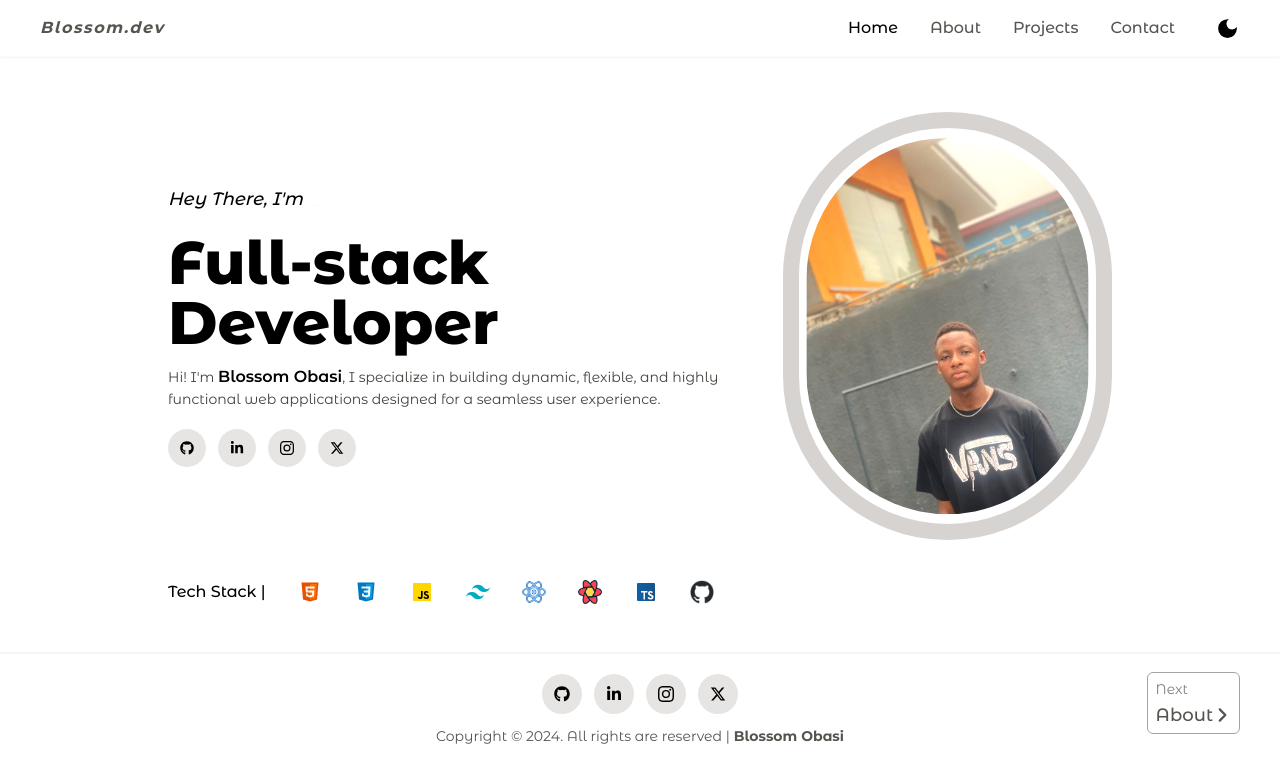
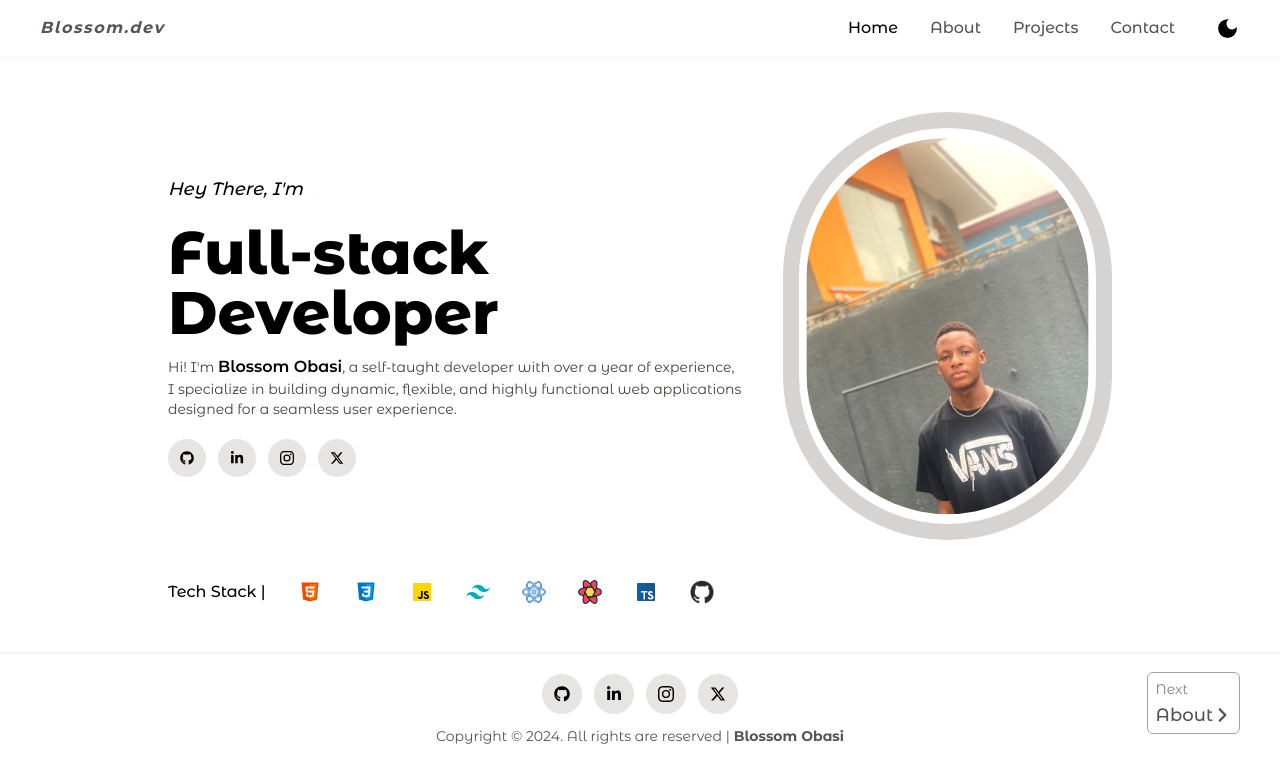
Before and after one commit to blossomobasi/blossoms-portfolio, a Next.js app: page / in a window 1280 px wide. Shown: the top 782 px of the page. Built offline with nearby package versions, Linux system fonts and the light colour scheme.

Commit message:
Update text

```diff
--- a/src/app/page.tsx
+++ b/src/app/page.tsx
@@ -28,8 +28,9 @@ const HomePage = () => {
                         <span className="font-semibold text-base text-black dark:text-stone-300">
                             Blossom Obasi
                         </span>
-                        , I specialize in building dynamic, flexible, and highly functional web
-                        applications designed for a seamless user experience.
+                        , a self-taught developer with over a year of experience, I specialize in
+                        building dynamic, flexible, and highly functional web applications designed
+                        for a seamless user experience.
                     </p>
 
                     {/* Social media links */}
```
